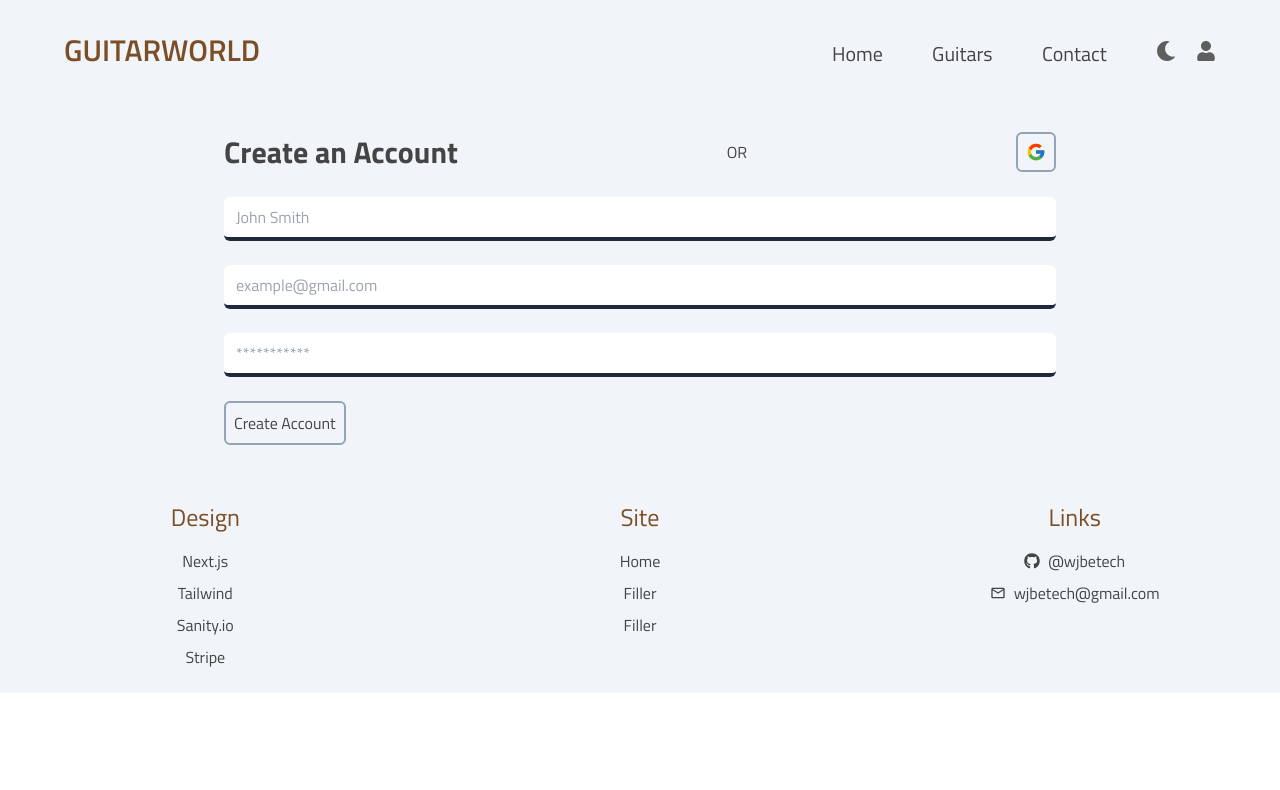
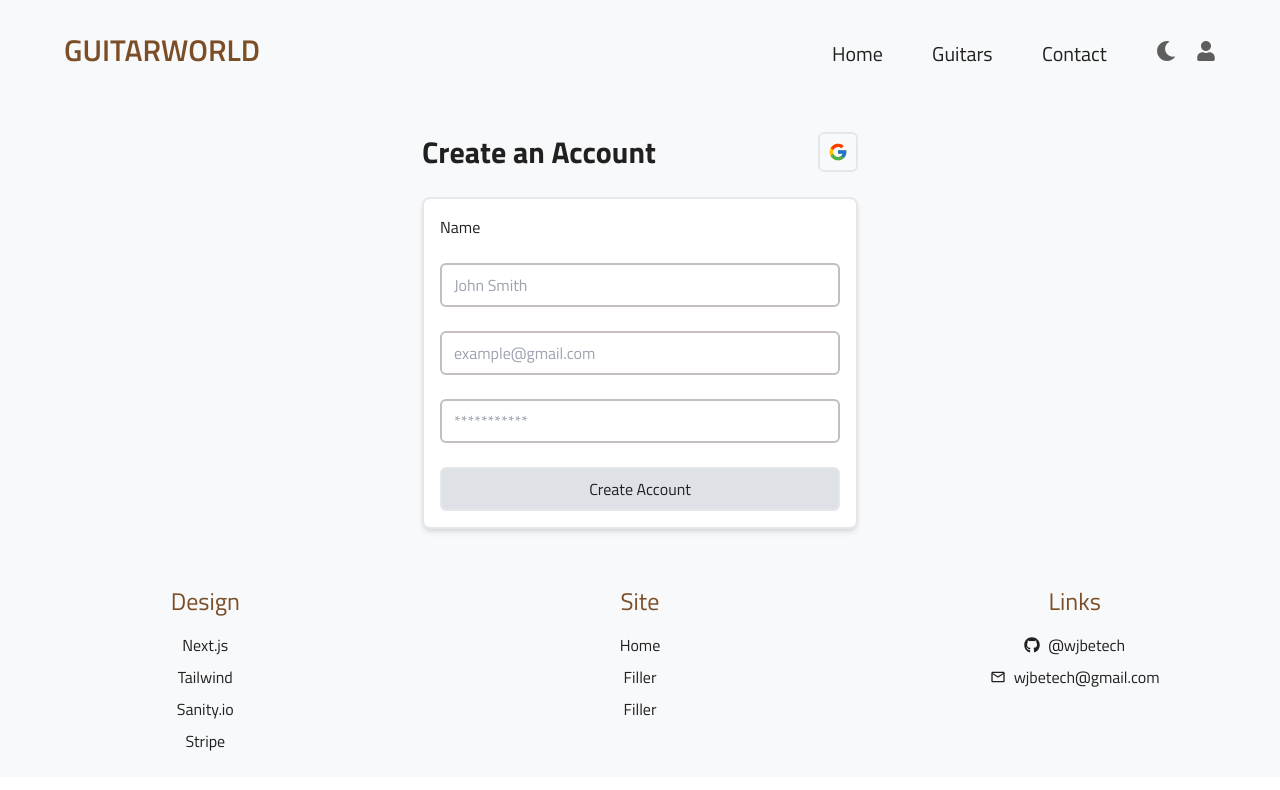
Before and after one commit to wjbetech/guitarworldv2, a Next.js app: page /auth in a window 1280 px wide. Shown: the top 790 px of the page. Built offline with nearby package versions, Linux system fonts and the light colour scheme.

Commit message:
Setup initial complete color system

```diff
--- a/src/app/auth/page.tsx
+++ b/src/app/auth/page.tsx
@@ -2,21 +2,21 @@ import { FcGoogle } from "react-icons/fc";
 
 const Auth = () => {
 
-  const inputStyles = "block w-full rounded-md text-slate-900 py-2 px-3 border-b-4 border-slate-800 dark:border-slate-300 focus:outline-none focus:border-slate"
+  const inputStyles = "block w-full rounded-md text-darkText py-2 px-3 focus:outline-none focus:border-slate border-2 border-lightBorder dark:border-darkBorder"
 
   return (
     <section className="container mx-auto">
-      <div className="p-6 space-y-4 md:space-y-6 sm:p-8 w-80 md:w-[70%] mx-auto">
+      <div className="p-6 space-y-4 md:space-y-6 sm:p-8 w-80 md:w-[60%] max-w-[500px] mx-auto">
         <div className="flex mb-[25px] flex-col md:flex-row items-center justify-between">
           <h1 className="text-3xl font-bold">Create an Account</h1>
-          <p>OR</p>
-          <span className="inline-flex items-center border-2 border-slate-400 p-2 rounded-md hover:bg-white dark:hover:bg-slate-700 cursor-pointer">
+          <span className="inline-flex items-center border-2 p-2 rounded-md cursor-pointer ">
             <FcGoogle className="cursor-pointer text-xl" />
           </span>
         </div>
 
         {/* account creation form */}
-        <form className="space-y-4 md:space-y-6">
+        <form className="space-y-4 md:space-y-6 p-4 border-2 bg-white rounded-lg shadow-md">
+          <label>Name</label>
           <input
             type="text"
             name="name"
@@ -42,7 +42,8 @@ const Auth = () => {
             minLength={9}
             required
           />
-          <button type="submit" className="border-2 border-slate-400 rounded-md p-2 hover:bg-white dark:hover:bg-slate-700">Create Account</button>
+          <button type="submit" className="border-2 rounded-md p-2 w-full bg-lightButton-background hover:bg-lightButton-hoverBackground border-lightButton-border hover:border-lightButton-hoverBorder
+          dark:bg-darkButton-background dark:hover:bg-darkButton-hoverBackground dark:border-darkButton-border dark:hover:border-darkButton-hoverBorder">Create Account</button>
         </form>
       </div>
     </section>
--- a/src/components/Footer.tsx
+++ b/src/components/Footer.tsx
@@ -6,7 +6,7 @@ const Footer = () => {
   return (
     <footer className="py-6 w-full text-center flex flex-col gap-6 md:grid md:grid-cols-3">
       <div className="">
-        <h1 className="text-2xl mb-4 text-browntext">Design</h1>
+        <h1 className="text-2xl mb-4 text-brandText">Design</h1>
         <ul className="flex flex-col gap-2">
           <li>Next.js</li>
           <li>Tailwind</li>
@@ -15,7 +15,7 @@ const Footer = () => {
         </ul>
       </div>
       <div className="">
-        <h1 className="text-2xl mb-4 text-browntext">Site</h1>
+        <h1 className="text-2xl mb-4 text-brandText">Site</h1>
         <ul className="flex flex-col gap-2">
           <li>
             <Link href="/">Home</Link>
@@ -29,7 +29,7 @@ const Footer = () => {
         </ul>
       </div>
       <div className="">
-        <h1 className="text-2xl mb-4 text-browntext">Links</h1>
+        <h1 className="text-2xl mb-4 text-brandText">Links</h1>
         <ul className="flex flex-col gap-2 text-center items-center">
           <li className="flex">
             <Link href="/" className="flex items-center gap-2">
--- a/src/components/Header.tsx
+++ b/src/components/Header.tsx
@@ -15,18 +15,17 @@ const Header = () => {
 
   return (
     <header className="py-8 px-[5%] mx-auto text-xl flex flex-wrap md:flex-nowrap justify-between items-center">
-      {/* FIND TITLE COLOR HERE ('text-browntext') */}
       <div className="flex items-baseline w-full md:w-2/3 justify-center md:justify-start">
-        <Link href="/" className="text-browntext text-3xl font-semibold">GUITARWORLD</Link>
+        <Link href="/" className="text-brandText text-3xl font-semibold">GUITARWORLD</Link>
       </div>
       <ul className="flex items-baseline justify-between w-full md:w-1/3 mt-2">
-        <li className="hover:text-[#bcbcbc] hover:underline underline-offset-4">
+        <li className="hover:text-lightTextHover">
           <Link href="/">Home</Link>
         </li>
-        <li className="hover:text-[#bcbcbc] hover:underline underline-offset-4">
+        <li className="hover:text-lightTextHover">
           <Link href="/guitars">Guitars</Link>
         </li>
-        <li className="hover:text-[#bcbcbc] hover:underline underline-offset-4">
+        <li className="hover:text-lightTextHover">
           <Link href="/contact">Contact</Link>
         </li>
         <div className="hidden lg:flex">
--- a/src/components/ThemeProvider/ThemeProvider.tsx
+++ b/src/components/ThemeProvider/ThemeProvider.tsx
@@ -24,7 +24,7 @@ const ThemeProvider = ({ children }: {children: React.ReactNode}) => {
   return (
     <ThemeContext.Provider value={{darkTheme, setDarkTheme}}>
       <div className={`${darkTheme ? "dark" : ""} min-h-screen`}>
-        <div className={`dark:text-[#e0e0e0] dark:bg-[#191919] bg-slate-100 text-[#444444]`}>
+        <div className={`dark:text-darkText dark:bg-darkBackground bg-lightBackground text-lightText`}>
           {children}
         </div>
       </div>
--- a/tailwind.config.ts
+++ b/tailwind.config.ts
@@ -11,17 +11,40 @@ const config: Config = {
   theme: {
     extend: {
       colors: {
-        browntext: "#7b4e27",
-        lighttext: "#3d3d3d",
-        darktext: "#e7e7e7",
+        // logo and headers
+        brandText: "#7b4e27",
+
+        // light theme colors
+        lightBackground: "#f8f9fa",
+        lightButton: {
+          background: "#dee2e6",
+          hoverBackground: "#e9ecef",
+          border: "1px solid #ced4da",
+          hoverBorder: "1px solid #ced4da",
+        },
+        lightText: "#212020",
+        lightTextHover: "#6b6464",
+        lightBorder: "#c4bebe",
+        lightShadow: "rgba(100, 100, 111, 0.2) 0px 7px 29px 0px",
+
+        // dark theme colors
+        darkBackground: "#212529",
+        darkButton: {
+          background: "#495057",
+          hoverBackground: "#6c757d",
+          border: "#6c757d",
+          hoverBorder: "#343a40",
+        },
+        darkText: "#e7e7e7",
+        darkTextHover: "#f5f2f2",
+        darkBorder: "#c4c0c0",
+        darkShadow: "rgba(255, 255, 255, 0.2) 0px 7px 29px 0px",
+
+        // functional colors
         primary: "#187fa5",
         success: "#347a53",
         warning: "#d58c1e",
         info: "2C3F4F",
-        background: {
-          light: "#fffefd",
-          dark: "#232827",
-        }
       }
     }
   }
```
